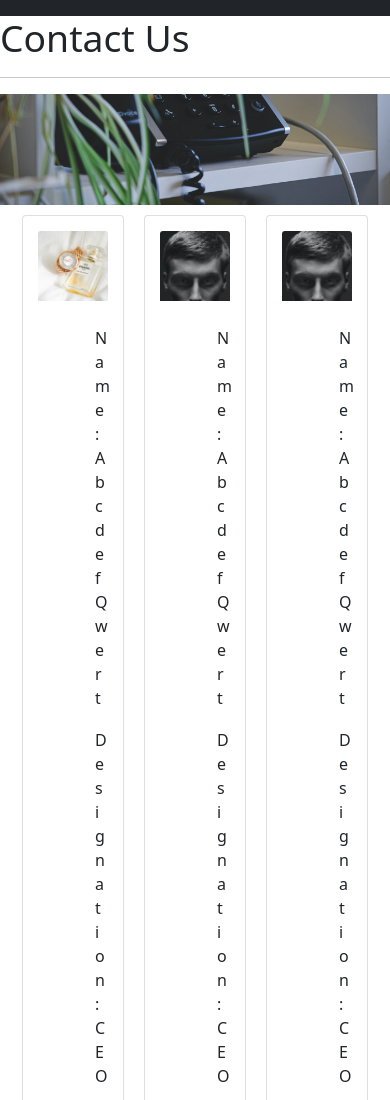
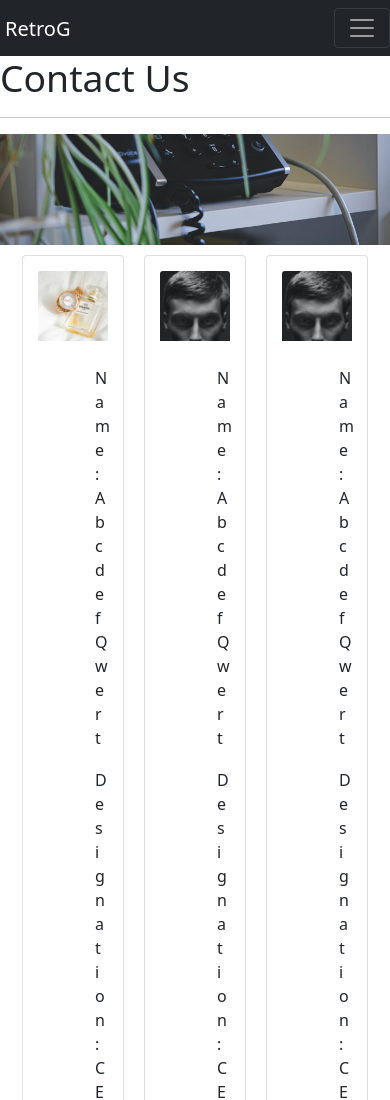
Before and after one commit to Saksham-1508/bootstrap_only_website, a plain HTML site: page contact.html in a window 390 px wide. Shown: the top 1100 px of the page. Drawn offline with nearby package versions, Linux system fonts and the light colour scheme.

Commit message:
Update contact.html

```diff
--- a/contact.html
+++ b/contact.html
@@ -9,29 +9,39 @@
         integrity="sha384-+0n0xVW2eSR5OomGNYDnhzAbDsOXxcvSN1TPprVMTNDbiYZCxYbOOl7+AMvyTG2x" crossorigin="anonymous">
     <title>Contact Retro Gallery</title>
     <style>
-        *
-        {
+        * {
             margin: 0;
             padding: 0;
         }
+
         #contacts {
             display: flex;
-            justify-content:space-around;
-            float:auto ;
+            justify-content: space-around;
+            float: auto;
             margin: auto;
             padding: auto;
         }
-        ul li{
+
+        ul li {
             padding: 9px;
         }
-        ul{
+
+        ul {
             list-style: none;
         }
     </style>
 </head>
 
 <body>
+
+
+
     <nav class="navbar navbar-expand-lg navbar-dark bg-dark ">
+        <span class="navbar-brand mb-0 h1" style="margin: 2px;padding: 3px;">RetroG</span>
+        <button class="navbar-toggler" type="button" data-toggle="collapse" data-target="#navbarSupportedContent"
+            aria-controls="navbarSupportedContent" aria-expanded="false" aria-label="Toggle navigation">
+            <span class="navbar-toggler-icon"></span>
+        </button>
         <div class="container-fluid">
             <div class="collapse navbar-collapse" id="navbarSupportedContent">
                 <ul class="navbar-nav me-auto mb-2 mb-lg-0">
@@ -64,13 +74,23 @@
             </div>
         </div>
     </nav>
+
+
+
+
     <h1 class="display-3">
         Contact Us
     </h1>
+
+
     <hr class="featurette-divider">
+
+
     <header>
         <img src="contact_us/tele.jpeg" class="img-fluid" alt="contact img">
     </header>
+
+
     <main>
         <div class="container-fluid" id="contacts">
             <div class="card" style="width: 24rem; margin: 10px;padding: 15px;">
@@ -108,6 +128,8 @@
             </div>
         </div>
     </main>
+
+
     <script src="https://cdn.jsdelivr.net/npm/bootstrap@5.0.1/dist/js/bootstrap.bundle.min.js"
         integrity="sha384-gtEjrD/SeCtmISkJkNUaaKMoLD0//ElJ19smozuHV6z3Iehds+3Ulb9Bn9Plx0x4"
         crossorigin="anonymous"></script>
```
